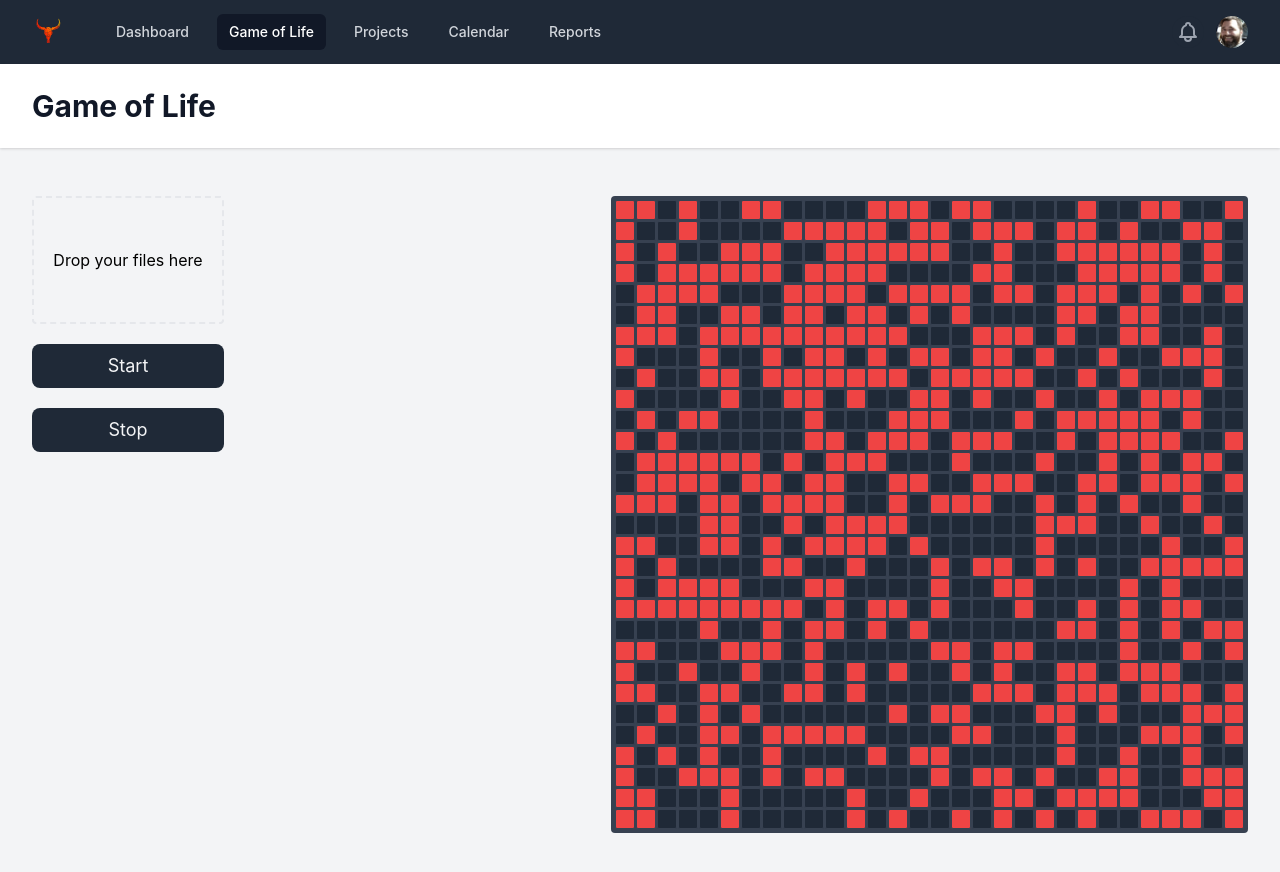
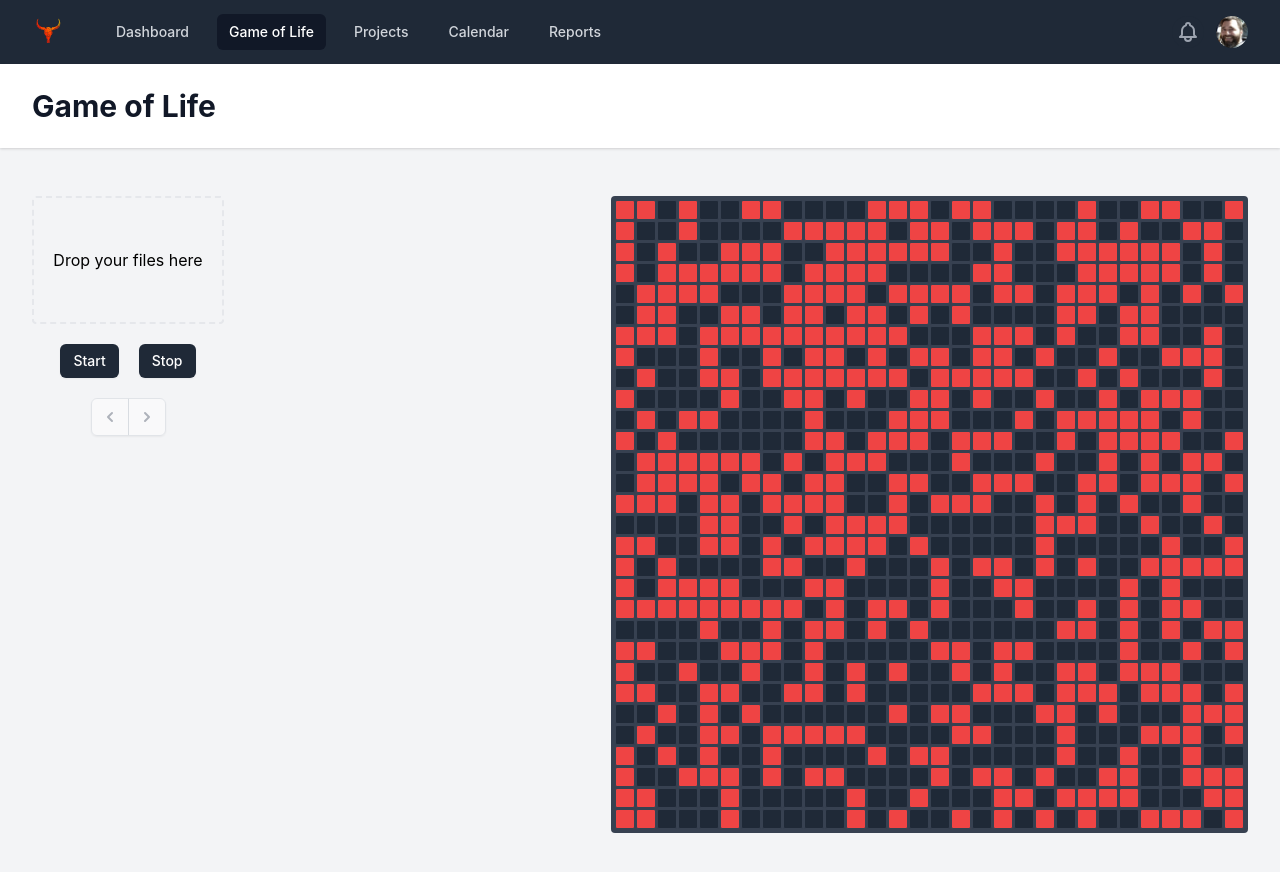
Before and after one commit to fedeviotti/game-of-life-reloaded, a React app: page /game-of-life in a window 1280 px wide. Shown: the top 872 px of the page. Built offline with nearby package versions, Linux system fonts and the light colour scheme.

Commit message:
Feat: start/stop buttons restyle and add speed-controller

```diff
--- /dev/null
+++ b/src/components/button.tsx
@@ -0,0 +1,20 @@
+import * as React from 'react';
+
+interface ButtonProps {
+  label: string;
+  onClick: () => void;
+}
+
+const Button: React.FC<ButtonProps> = ({ label, onClick }) => {
+  return (
+    <button
+      onClick={onClick}
+      type="button"
+      className="inline-flex items-center px-3 py-2 border border-transparent text-sm leading-4 font-medium rounded-md shadow-sm text-white bg-gray-800 hover:bg-gray-900 focus:outline-none focus:ring-2 focus:ring-offset-2 focus:ring-gray-500"
+    >
+      {label}
+    </button>
+  );
+};
+
+export default Button;
--- /dev/null
+++ b/src/components/speed-controller.tsx
@@ -0,0 +1,60 @@
+import * as React from 'react';
+import { ChevronLeftIcon, ChevronRightIcon } from '@heroicons/react/solid';
+import { TIMEOUT_DELAY_STEP } from '../constants/grid-info';
+
+interface SpeedControllerProps {
+  setTimeoutDelay: React.Dispatch<React.SetStateAction<number>>;
+  isRunning: boolean;
+}
+
+const SpeedController: React.FC<SpeedControllerProps> = ({
+  setTimeoutDelay,
+  isRunning,
+}) => {
+  const [isDecreaseDisabled, setIsDecreaseDisabled] =
+    React.useState<boolean>(false);
+
+  const onDecreaseHandler = () => {
+    setTimeoutDelay((prevState) => {
+      if (prevState === 50) {
+        setIsDecreaseDisabled(true);
+      }
+      if (prevState === 0) {
+        return prevState;
+      }
+      return prevState - TIMEOUT_DELAY_STEP;
+    });
+  };
+
+  const onIncreaseHandler = () => {
+    setTimeoutDelay((prevState) => {
+      if (isDecreaseDisabled) setIsDecreaseDisabled(false);
+      return prevState + TIMEOUT_DELAY_STEP;
+    });
+  };
+
+  return (
+    <span className="relative z-0 inline-flex shadow-sm rounded-md">
+      <button
+        type="button"
+        className="relative inline-flex items-center px-2 py-2 rounded-l-md border border-gray-300 bg-white text-sm font-medium text-gray-500 hover:bg-gray-50 focus:z-10 focus:outline-none focus:ring-1 focus:ring-gray-500 focus:border-gray-500 disabled:opacity-50"
+        onClick={onDecreaseHandler}
+        disabled={!isRunning || isDecreaseDisabled}
+      >
+        <span className="sr-only">Decrease Speed</span>
+        <ChevronLeftIcon className="h-5 w-5" aria-hidden="true" />
+      </button>
+      <button
+        type="button"
+        className="-ml-px relative inline-flex items-center px-2 py-2 rounded-r-md border border-gray-300 bg-white text-sm font-medium text-gray-500 hover:bg-gray-50 focus:z-10 focus:outline-none focus:ring-1 focus:ring-gray-500 focus:border-gray-500 disabled:opacity-50"
+        onClick={onIncreaseHandler}
+        disabled={!isRunning}
+      >
+        <span className="sr-only">Increase Speed</span>
+        <ChevronRightIcon className="h-5 w-5" aria-hidden="true" />
+      </button>
+    </span>
+  );
+};
+
+export default SpeedController;
--- a/src/constants/grid-info.ts
+++ b/src/constants/grid-info.ts
@@ -1,4 +1,5 @@
 export const ROWS = 30;
 export const COLS = 30;
 export const TOTAL_GRID_CELLS = ROWS * COLS;
-export const INITIAL_TIMEOUT_DELAY = 50;
+export const INITIAL_TIMEOUT_DELAY = 100; // ms
+export const TIMEOUT_DELAY_STEP = 50; // ms
--- a/src/pages/game-of-life.tsx
+++ b/src/pages/game-of-life.tsx
@@ -1,7 +1,10 @@
 import * as React from 'react';
+
 import Dropzone from '../components/dropzone';
 import GameOfLifeGrid from '../components/game-of-life-grid';
 import { INITIAL_TIMEOUT_DELAY } from '../constants/grid-info';
+import Button from '../components/button';
+import SpeedController from '../components/speed-controller';
 
 const GameOfLife: React.FC = () => {
   const [isRunning, setIsRunning] = React.useState<boolean>(false);
@@ -11,21 +14,18 @@ const GameOfLife: React.FC = () => {
 
   return (
     <div className="flex flex-row gap-5 justify-between">
-      <div className="flex flex-col gap-5">
+      <div className="flex flex-col gap-5 items-center">
         <Dropzone />
-        <button
-          className="p-2 pl-5 pr-5 bg-gray-800 text-gray-100 text-lg rounded-lg focus:border-4 border-blue-300"
-          onClick={() => setIsRunning(true)}
-        >
-          Start
-        </button>
-        <button
-          className="p-2 pl-5 pr-5 bg-gray-800 text-gray-100 text-lg rounded-lg focus:border-4 border-blue-300"
-          onClick={() => setIsRunning(false)}
-        >
-          Stop
-        </button>
+        <div className="flex gap-5">
+          <Button label="Start" onClick={() => setIsRunning(true)} />
+          <Button label="Stop" onClick={() => setIsRunning(false)} />
+        </div>
+        <SpeedController
+          setTimeoutDelay={setTimeoutDelay}
+          isRunning={isRunning}
+        />
       </div>
+
       <GameOfLifeGrid isRunning={isRunning} timeoutDelay={timeoutDelay} />
     </div>
   );
```
